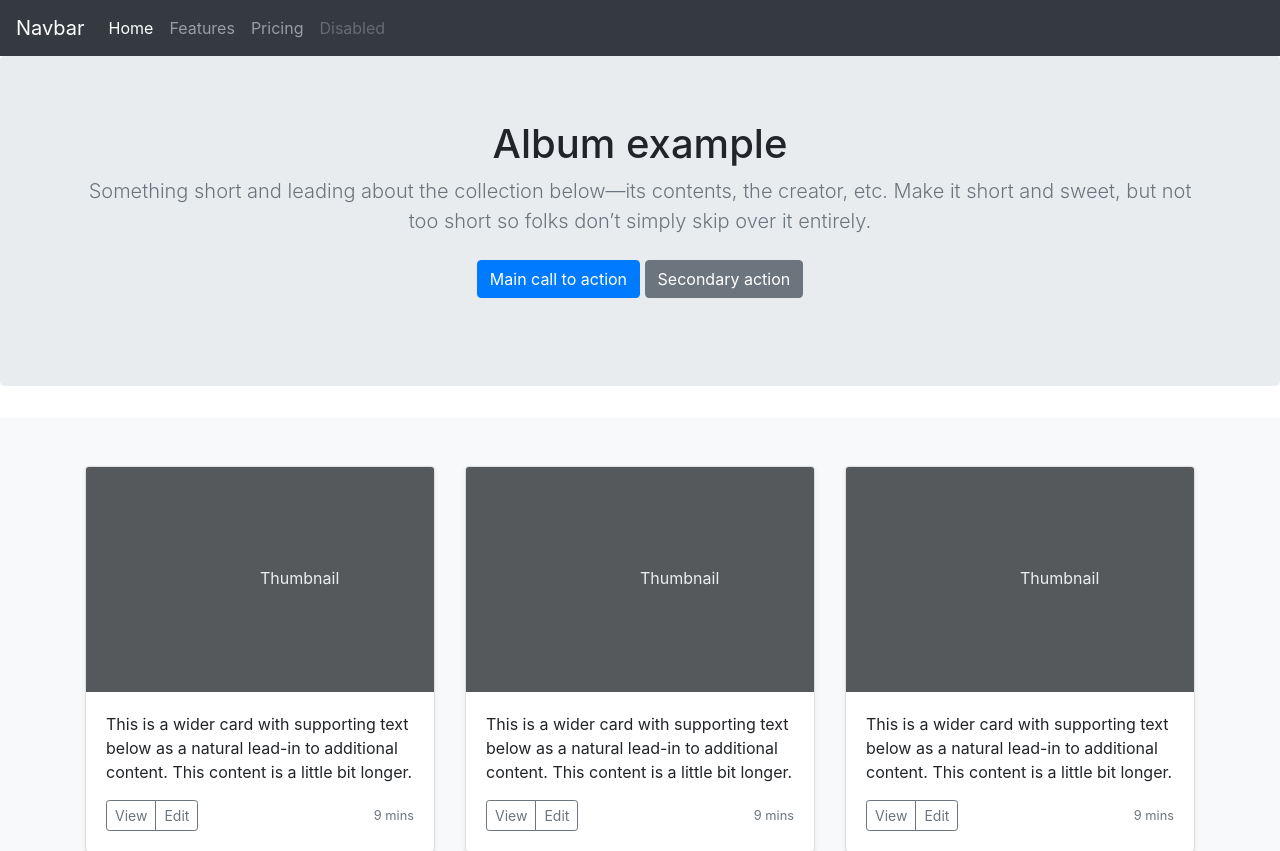
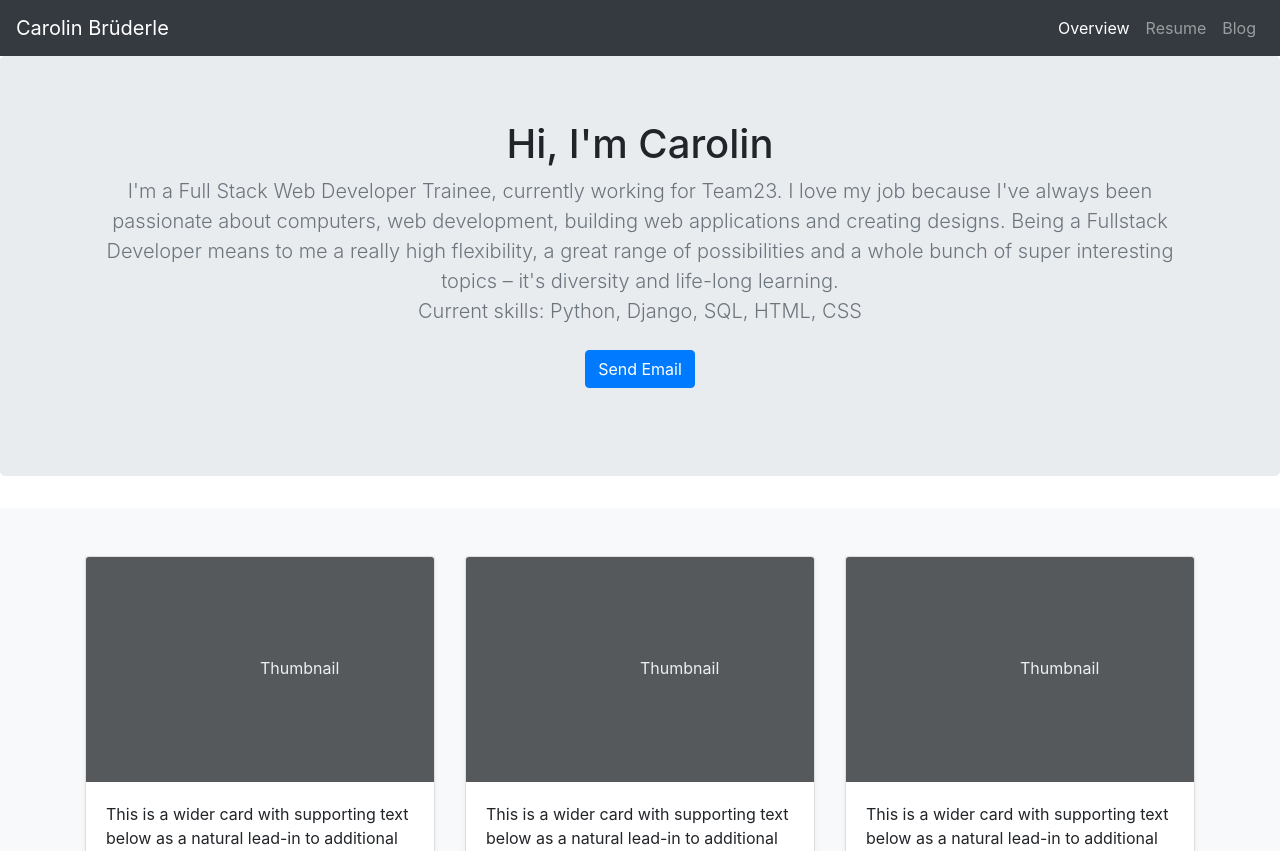
Before and after one commit to CarolinB/portfolio, a Django app: page / in a window 1280 px wide. Shown: the top 851 px of the page. Run offline with Django 3.2, Linux system fonts and the light colour scheme; some libraries are stand-ins or nearby versions.

Commit message:
changed headline+greeting

```diff
--- a/jobs/templates/jobs/home.html
+++ b/jobs/templates/jobs/home.html
@@ -18,16 +18,15 @@
   <body>
     <header>
       <nav class="navbar navbar-expand-lg navbar-dark bg-dark">
-      <a class="navbar-brand" href="#">Navbar</a>
+      <a class="navbar-brand" href="#">Carolin Brüderle</a>
       <button class="navbar-toggler" type="button" data-toggle="collapse" data-target="#navbarNavAltMarkup" aria-controls="navbarNavAltMarkup" aria-expanded="false" aria-label="Toggle navigation">
         <span class="navbar-toggler-icon"></span>
       </button>
       <div class="collapse navbar-collapse" id="navbarNavAltMarkup">
-        <div class="navbar-nav">
-          <a class="nav-item nav-link active" href="#">Home <span class="sr-only">(current)</span></a>
-          <a class="nav-item nav-link" href="#">Features</a>
-          <a class="nav-item nav-link" href="#">Pricing</a>
-          <a class="nav-item nav-link disabled" href="#" tabindex="-1" aria-disabled="true">Disabled</a>
+        <div class="navbar-nav ml-auto">
+          <a class="nav-item nav-link active" href="#">Overview<span class="sr-only">(current)</span></a>
+          <a class="nav-item nav-link" href="#">Resume</a>
+          <a class="nav-item nav-link" href="#">Blog</a>
         </div>
       </div>
       </nav>
@@ -37,11 +36,17 @@
 
   <section class="jumbotron text-center">
     <div class="container">
-      <h1 class="jumbotron-heading">Album example</h1>
-      <p class="lead text-muted">Something short and leading about the collection below—its contents, the creator, etc. Make it short and sweet, but not too short so folks don’t simply skip over it entirely.</p>
+      <h1 class="jumbotron-heading">Hi, I'm Carolin</h1>
+      <p class="lead text-muted">I'm a Full Stack
+      Web Developer Trainee, currently working for Team23. I love my
+      job because I've always been passionate about computers,
+      web development, building web applications and creating designs.
+      Being a Fullstack Developer means to me a really high flexibility,
+      a great range of possibilities and a whole bunch of super
+      interesting topics – it's diversity and life-long learning. <br>
+      Current skills: Python, Django, SQL, HTML, CSS</p>
       <p>
-        <a href="#" class="btn btn-primary my-2">Main call to action</a>
-        <a href="#" class="btn btn-secondary my-2">Secondary action</a>
+        <a href="mailto:carolin.bruederle@gmail.com" class="btn btn-primary my-2">Send Email</a>
       </p>
     </div>
   </section>
```
